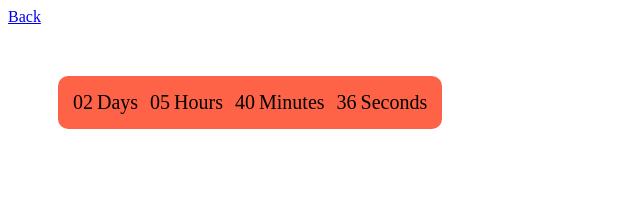
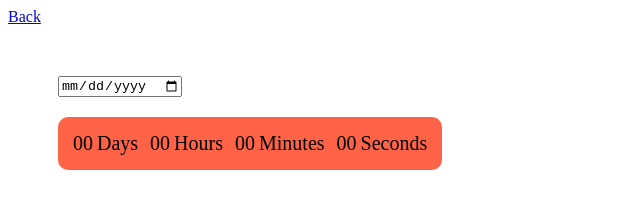
Before and after one commit to trayhorn/goit-js-hw-11, a website built with Parcel: page src/timer.html in a window 1280 px wide. Shown: the whole page, without its empty margins (0-640 px from the left). Built offline with nearby package versions, Linux system fonts and the light colour scheme.

Commit message:
add datepicker

```diff
--- a/src/css/timer.css
+++ b/src/css/timer.css
@@ -1,7 +1,15 @@
+.timer-container {
+  margin: 50px;
+}
+
+.timer-form {
+  margin-bottom: 20px;
+}
+
 .timer {
   width: fit-content;
   padding: 15px;
-  margin: 50px;
+  /* margin: 50px; */
   display: flex;
   background-color: tomato;
   border-radius: 10px;
--- a/src/js/timer.js
+++ b/src/js/timer.js
@@ -2,11 +2,17 @@ const daysEl = document.querySelector('[data-value="days"]');
 const hourEl = document.querySelector('[data-value="hours"]');
 const minuteEl = document.querySelector('[data-value="mins"]');
 const secondEl = document.querySelector('[data-value="secs"]');
+const inputEl = document.querySelector('.input');
 
+let pickedDate;
+
+inputEl.addEventListener('input', (event) => {
+  pickedDate = event.currentTarget.value;
+  console.log(pickedDate);
 
   const timer = {
   start() {
-    const startTime = new Date('Aug 26, 2022');
+    const startTime = new Date(pickedDate);
 
     setInterval(() => {
       const currentTime = Date.now();
@@ -65,3 +71,68 @@ function getSeconds(time) {
     const seconds = pad(Math.floor((time % (1000 * 60)) / 1000));
     return seconds;
   }
+})
+
+// const myDate = '2022-08-27';
+
+// const timer = {
+//   start() {
+//     const startTime = new Date(myDate);
+
+//     setInterval(() => {
+//       const currentTime = Date.now();
+//       const deltaTime = startTime - currentTime;
+//       const days = getDays(deltaTime);
+//       updateDays(days);
+
+//       const hours = getHours(deltaTime);
+//       updateHours(hours);
+
+//       const minutes = getMinutes(deltaTime);
+//       updateMinutes(minutes);
+
+//       const seconds = getSeconds(deltaTime);
+//       updateSeconds(seconds)
+//     }, 1000)
+//   },
+// }
+
+// timer.start();
+
+// function pad(value) {
+//   return String(value).padStart(2, '0');
+// }
+
+
+
+// function updateDays(time) {
+//   daysEl.textContent = time;
+// }
+// function updateHours(time) {
+//   hourEl.textContent = time;
+// }
+// function updateMinutes(time) {
+//   minuteEl.textContent = time;
+// }
+// function updateSeconds(time) {
+//   secondEl.textContent = time;
+// }
+
+
+
+// function getDays(time) {
+//   const days = pad(Math.floor(time / (1000 * 60 * 60 * 24)));
+//   return days;
+// }
+// function getHours(time) {
+//   const hours = pad(Math.floor((time % (1000 * 60 * 60 * 24)) / (1000 * 60 * 60)));
+//   return hours;
+// }
+// function getMinutes(time) {
+//   const minutes = pad(Math.floor((time % (1000 * 60 * 60)) / (1000 * 60)));
+//   return minutes;
+// }
+// function getSeconds(time) {
+//   const seconds = pad(Math.floor((time % (1000 * 60)) / 1000));
+//   return seconds;
+// }
--- a/src/timer.html
+++ b/src/timer.html
@@ -9,11 +9,16 @@
 </head>
 <body>
   <a href="./index.html">Back</a>
+    <div class="timer-container">
+      <form class="timer-form">
+        <input class="input" type="date">
+      </form>
       <div class="timer" id="timer-1">
         <div class="field">
           <span class="value" data-value="days">00</span>
           <span class="label">Days</span>
         </div>
+
         <div class="field">
           <span class="value" data-value="hours">00</span>
           <span class="label">Hours</span>
@@ -29,6 +34,7 @@
           <span class="label">Seconds</span>
         </div>
       </div>
+    </div>
   <script src="./js/timer.js" type="module"></script>
 </body>
 </html>
```
Lines whose indentation alone changed are shown as unchanged.
